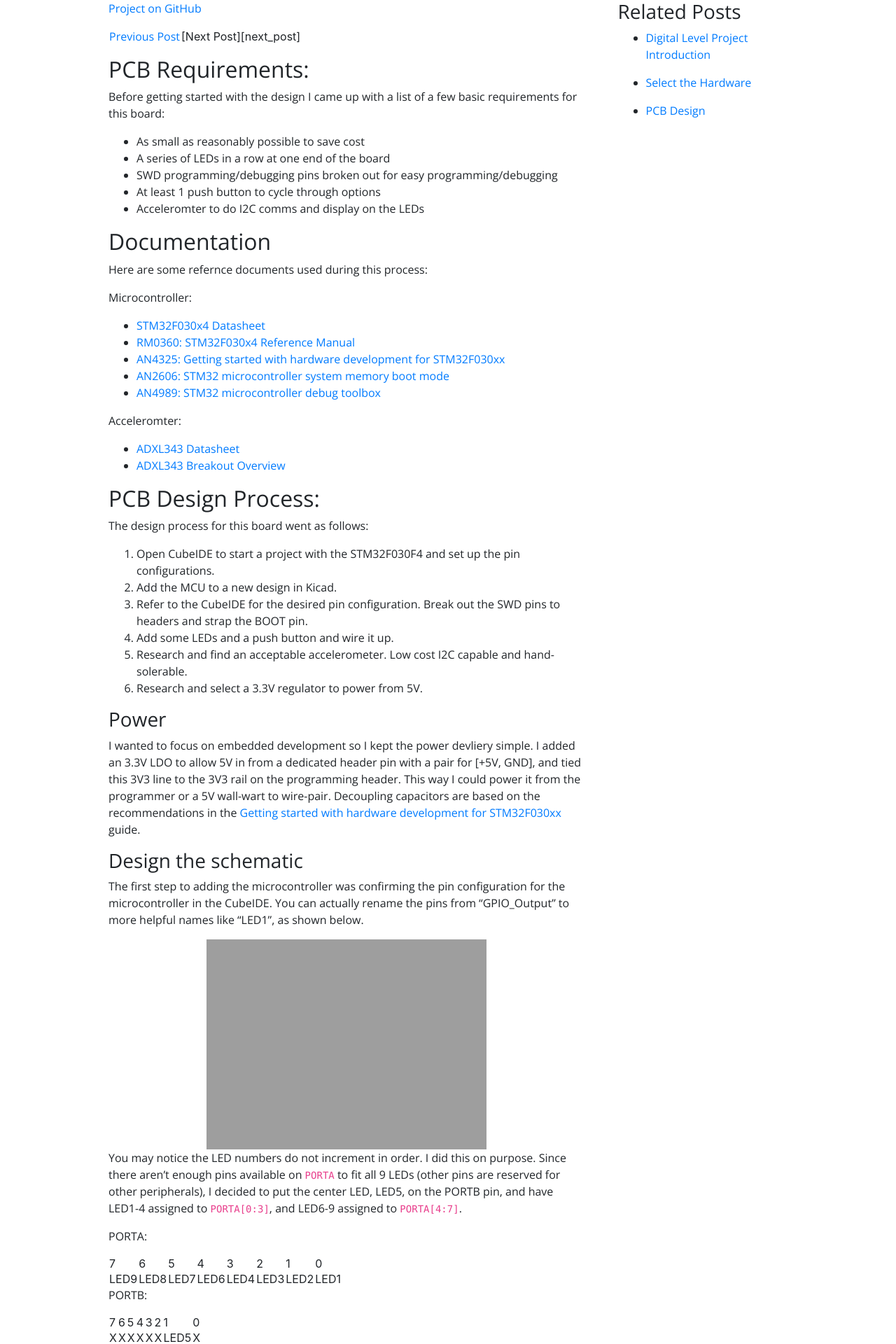
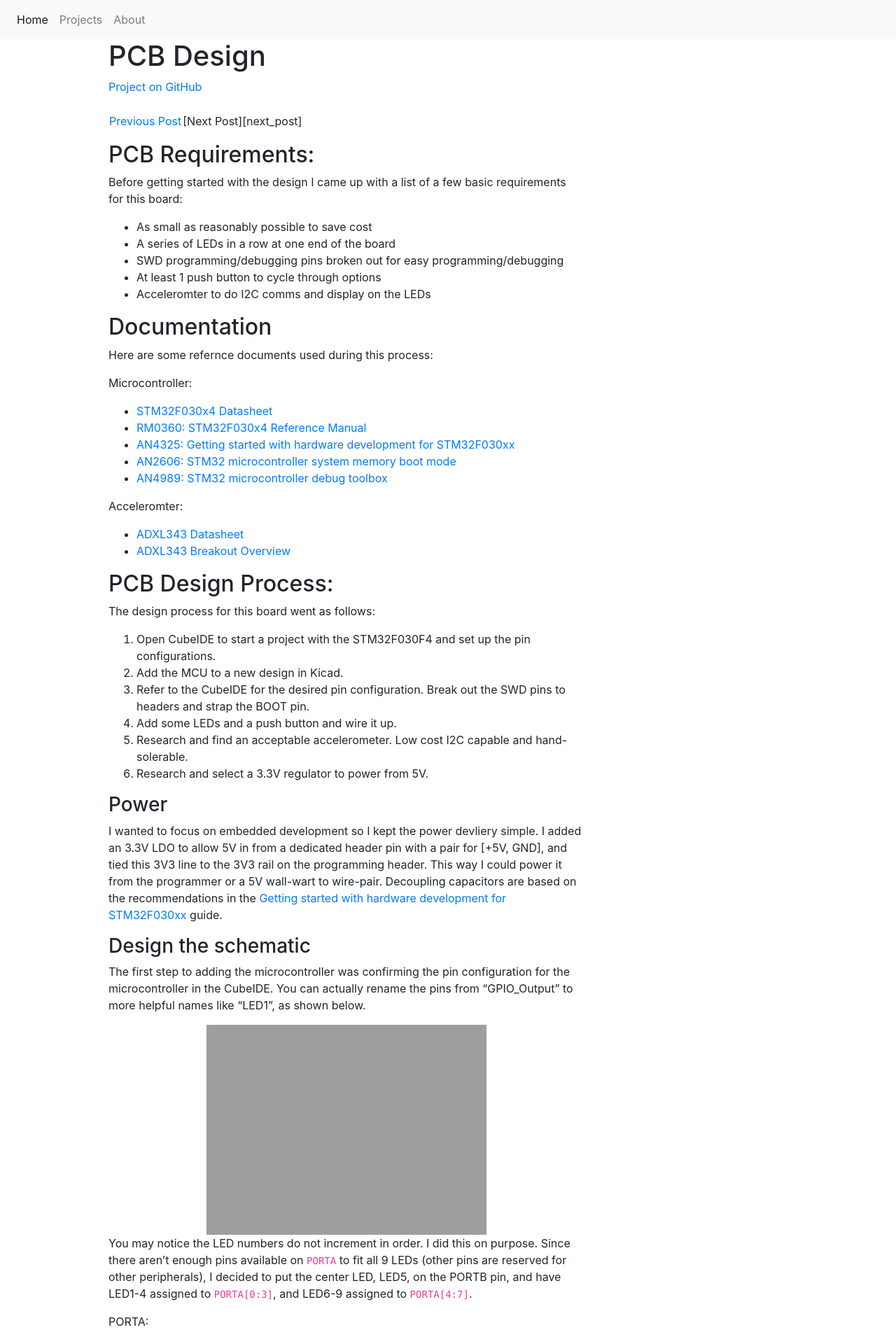
Before and after one commit to christopherdean11/christopherdean11.github.io, a Jekyll site: the page built from projects/digitallevel/_posts/2020-11-13-pcb-design.md, in a window 1280 px wide. Shown: the top 1920 px of the page at 70% size. Built offline with Jekyll 4.4.1, drawn with Linux system fonts in a browser that asks for light colours.

Commit message:
slightly improved style

```diff
--- /dev/null
+++ b/_layouts/default.html
@@ -0,0 +1,57 @@
+<!doctype html>
+<html lang="en">
+
+  <head>
+    <link rel="stylesheet" href="https://cdn.jsdelivr.net/npm/bootstrap@4.5.3/dist/css/bootstrap.min.css" integrity="sha384-TX8t27EcRE3e/ihU7zmQxVncDAy5uIKz4rEkgIXeMed4M0jlfIDPvg6uqKI2xXr2" crossorigin="anonymous">
+    <style>
+      /* @import url('https://fonts.googleapis.com/css2?family=Open+Sans&display=swap'); */
+      .container{
+          max-width: 1000px;
+          margin: auto;
+      }
+      /* a, p, ol li, ul li, h1, h2, h3, h4, h5, h6 {
+          font-family: 'Open Sans', sans-serif;
+      } */
+      a, p, ol li, ul li {
+          font-size: 1rem;
+      }
+      main{
+          float: left;
+          width: 70%;
+      }
+      aside{
+          float: right;
+          width: 25%;
+      }
+    </style>
+    <title>{{ page.title }}</title>
+  </head>
+
+  <body>
+    <nav class="navbar navbar-expand-lg navbar-light bg-light">
+        <div class="collapse navbar-collapse" id="navbarSupportedContent">
+            <ul class="navbar-nav mr-auto">
+            <li class="nav-item active">
+                <a class="nav-link" href="/">Home <span class="sr-only">(current)</span></a>
+            </li>
+            <li class="nav-item">
+                <a class="nav-link" href="{{site.url}}/projects">Projects</a>
+            </li>
+            <li class="nav-item">
+                <a class="nav-link" href="{{site.url}}/about">About</a>
+            </li>
+            </ul>
+        </div>
+        </nav>
+    <section>
+      {{ content }}
+    </section>
+
+    <!--
+    footer wasn't showing up at the bottom, comment out for now
+    <footer>
+      &copy; to me
+    </footer>
+    -->
+  </body>
+</html>
--- /dev/null
+++ b/_layouts/page.html
@@ -0,0 +1,5 @@
+---
+layout: default
+---
+
+{{ content }}
--- a/_layouts/post.html
+++ b/_layouts/post.html
@@ -1,20 +1,11 @@
 ---
+layout: default
 ---
 
-
-<head>
-    <link rel="stylesheet" href="https://cdn.jsdelivr.net/npm/bootstrap@4.5.3/dist/css/bootstrap.min.css" integrity="sha384-TX8t27EcRE3e/ihU7zmQxVncDAy5uIKz4rEkgIXeMed4M0jlfIDPvg6uqKI2xXr2" crossorigin="anonymous">
 <style>
-        @import url('https://fonts.googleapis.com/css2?family=Open+Sans&display=swap');
 .container{
     max-width: 1000px;
     margin: auto;
-        }
-        a, p, ol li, ul li, h1, h2, h3, h4, h5, h6 {
-            font-family: 'Open Sans', sans-serif;
-        }
-        a, p, ol li, ul li {
-            font-size: 1rem;
 }
 main{
     float: left;
@@ -25,18 +16,12 @@
     width: 25%;
 }
 </style>
-</head>
 
 <div class="container">
     <main>
+        <h1>{{ page.title }}</h1>
+        <a href="https://github.com/christopherdean11/DigitalLevel">Project on GitHub</a>
+        <br><br>
         {{ content }}
     </main>
-    <aside>
-        <h3>Related Posts</h3>
-        {% for post in site.posts reversed %}
-        <ul>
-            <li><a href="{{ post.url }}"> {{ post.title }} </a></li>
-        </ul>
-        {% endfor %}
-    </aside>
 </div>
--- a/projects/digitallevel/_posts/2020-11-13-pcb-design.md
+++ b/projects/digitallevel/_posts/2020-11-13-pcb-design.md
@@ -6,8 +6,6 @@ categories:
 tags: embedded hardware pcb kicad
 project_step: 2
 ---
-
-[Project on GitHub](https://github.com/christopherdean11/DigitalLevel)
 
 |[Previous Post][prev_post] | [Next Post][next_post] |
 
```
Also changed, not shown: _layouts/home.html (added, +32 -0 lines), projects/digitallevel/_posts/2020-11-11-DigitalLevel-Intro.md (+0 -1 lines), projects/digitallevel/_posts/2020-11-12-select-a-micro.md (+0 -2 lines). Lines whose indentation alone changed are shown as unchanged.
